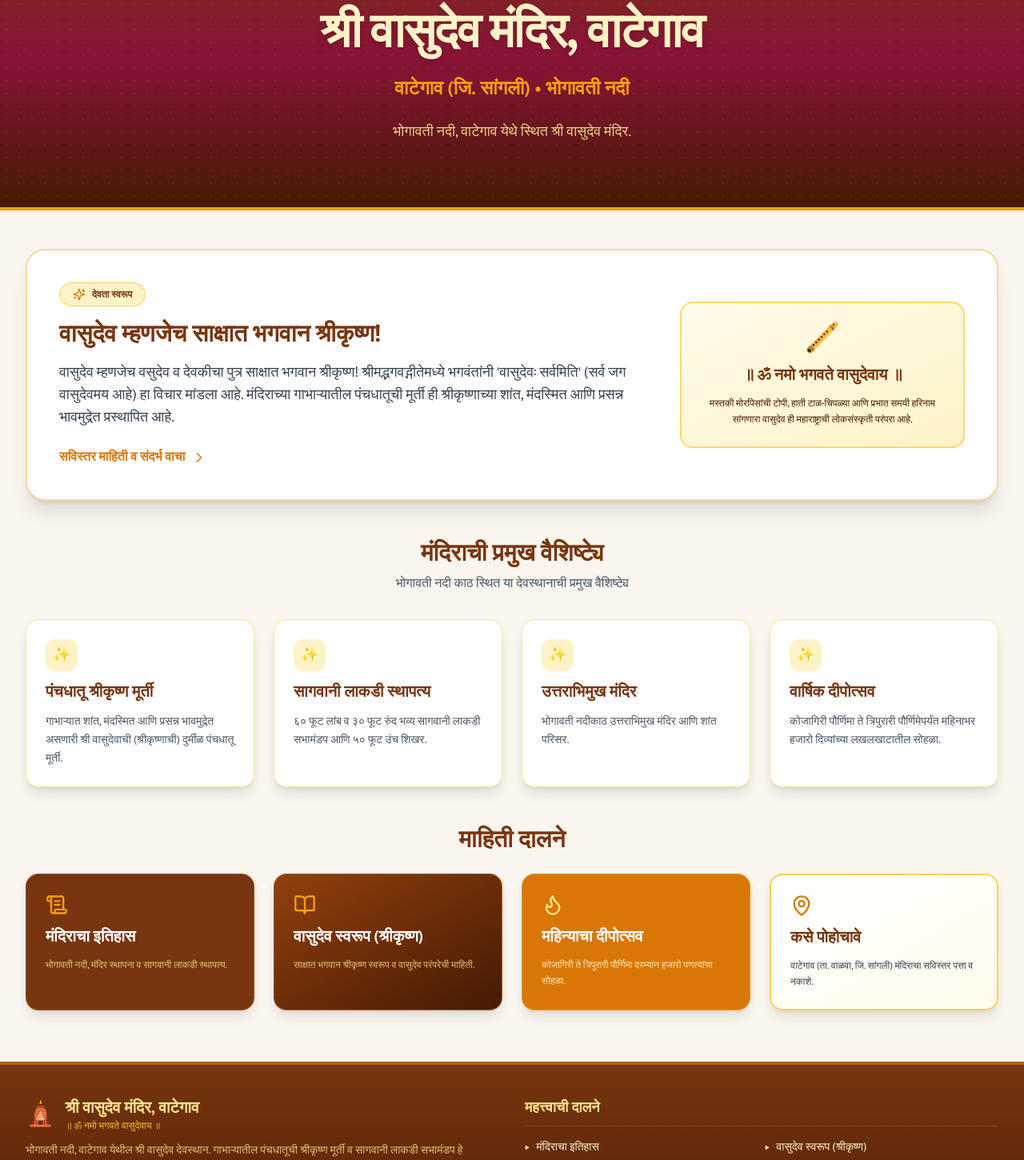
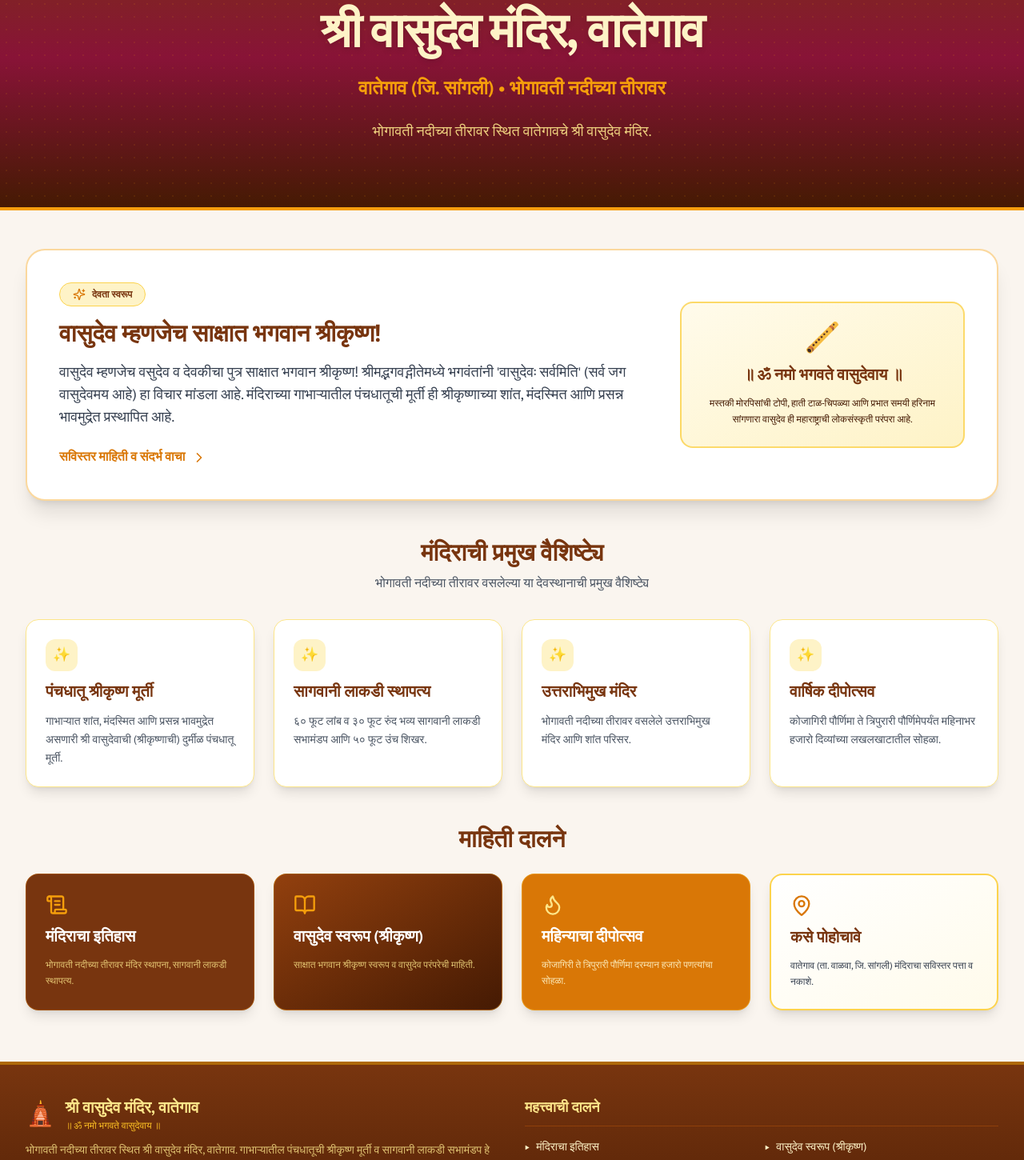
Before and after one commit to Kaustubh-465/Vasudev-Mandir, a Next.js app: page / in a window 1280 px wide. Shown: the part 197-1647 px from the top of the page at 80% size. Built offline with nearby package versions, Linux system fonts and the light colour scheme.

Commit message:
Use clean geographical river phrasing like Bhogawati nadichya tiravar without devotional mix

```diff
--- a/src/app/page.tsx
+++ b/src/app/page.tsx
@@ -41,8 +41,8 @@ export default function HomePage() {
 
           <p className="text-base sm:text-lg text-amber-200/90 font-devanagari max-w-xl mx-auto leading-relaxed">
             {language === "mr"
-              ? "भोगावती नदी, वाटेगाव येथे स्थित श्री वासुदेव मंदिर."
-              : "Shree Vasudev Mandir situated along Bhogawati river in Wategaon (Sangli)."}
+              ? "भोगावती नदीच्या तीरावर स्थित वातेगावचे श्री वासुदेव मंदिर."
+              : "Shree Vasudev Mandir situated on the banks of Bhogawati river in Wategaon (Sangli)."}
           </p>
         </div>
       </section>
@@ -103,8 +103,8 @@ export default function HomePage() {
           </h2>
           <p className="text-gray-600 font-devanagari max-w-xl mx-auto">
             {language === "mr"
-              ? "भोगावती नदी काठ स्थित या देवस्थानाची प्रमुख वैशिष्ट्ये"
-              : "Key highlights of the shrine situated along Bhogawati river"}
+              ? "भोगावती नदीच्या तीरावर वसलेल्या या देवस्थानाची प्रमुख वैशिष्ट्ये"
+              : "Key highlights of the shrine situated on the banks of Bhogawati river"}
           </p>
         </div>
 
@@ -147,7 +147,7 @@ export default function HomePage() {
             </h3>
             <p className="text-xs text-amber-200/80 font-devanagari leading-relaxed">
               {language === "mr"
-                ? "भोगावती नदी, मंदिर स्थापना व सागवानी लाकडी स्थापत्य."
+                ? "भोगावती नदीच्या तीरावर मंदिर स्थापना, सागवानी लाकडी स्थापत्य."
                 : "Historical background, teakwood mandap construction, and Divekar heritage."}
             </p>
           </Link>
@@ -192,7 +192,7 @@ export default function HomePage() {
             </h3>
             <p className="text-xs text-gray-700 font-devanagari leading-relaxed">
               {language === "mr"
-                ? "वाटेगाव (ता. वाळवा, जि. सांगली) मंदिराचा सविस्तर पत्ता व नकाशे."
+                ? "वातेगाव (ता. वाळवा, जि. सांगली) मंदिराचा सविस्तर पत्ता व नकाशे."
                 : "Detailed address, road/bus routes, and Google Maps location pin."}
             </p>
           </Link>
--- a/src/components/Footer.tsx
+++ b/src/components/Footer.tsx
@@ -18,7 +18,7 @@ export function Footer() {
               <span className="text-3xl">🛕</span>
               <div>
                 <h2 className="text-xl font-bold text-amber-200 font-devanagari">
-                  {language === "mr" ? "श्री वासुदेव मंदिर, वाटेगाव" : "Shree Vasudev Mandir, Wategaon"}
+                  {language === "mr" ? "श्री वासुदेव मंदिर, वातेगाव" : "Shree Vasudev Mandir, Wategaon"}
                 </h2>
                 <p className="text-xs text-amber-400 font-devanagari">
                   {language === "mr" ? "॥ ॐ नमो भगवते वासुदेवाय ॥" : "॥ Om Namo Bhagavate Vasudevaya ॥"}
@@ -27,8 +27,8 @@ export function Footer() {
             </div>
             <p className="text-sm text-amber-200/80 leading-relaxed font-devanagari">
               {language === "mr"
-                ? "भोगावती नदी, वाटेगाव येथील श्री वासुदेव देवस्थान. गाभाऱ्यातील पंचधातूची श्रीकृष्ण मूर्ती व सागवानी लाकडी सभामंडप हे वाटेगावचे मुख्य स्थान आहे."
-                : "Shrine of Shree Vasudev along Bhogawati river in Wategaon. Features a Panchadhatu Krishna idol & teakwood assembly hall."}
+                ? "भोगावती नदीच्या तीरावर स्थित श्री वासुदेव मंदिर, वातेगाव. गाभाऱ्यातील पंचधातूची श्रीकृष्ण मूर्ती व सागवानी लाकडी सभामंडप हे वातेगावचे मुख्य स्थान आहे."
+                : "Shrine of Shree Vasudev situated on the banks of Bhogawati river in Wategaon. Features a Panchadhatu Krishna idol & teakwood assembly hall."}
             </p>
             <div className="inline-flex items-center space-x-2 bg-amber-900/60 px-3 py-1.5 rounded-full text-xs text-amber-300 border border-amber-600/40 font-devanagari">
               <Landmark className="w-4 h-4 text-temple-gold" />
@@ -75,7 +75,7 @@ export function Footer() {
           <p className="font-devanagari">
             © {new Date().getFullYear()}{" "}
             {language === "mr"
-              ? "श्री वासुदेव मंदिर देवस्थान, वाटेगाव (जि. सांगली). सर्व हक्क राखीव."
+              ? "श्री वासुदेव मंदिर देवस्थान, वातेगाव (जि. सांगली). सर्व हक्क राखीव."
               : "Shree Vasudev Mandir Devasthan, Wategaon (Sangli). All rights reserved."}
           </p>
           <div className="flex items-center space-x-2 font-devanagari">
--- a/src/data/templeInfo.ts
+++ b/src/data/templeInfo.ts
@@ -24,32 +24,32 @@ export interface TempleData {
 
 export const templeData: TempleData = {
   title: {
-    mr: "श्री वासुदेव मंदिर, वाटेगाव",
+    mr: "श्री वासुदेव मंदिर, वातेगाव",
     en: "Shree Vasudev Mandir, Wategaon",
   },
   subtitle: {
-    mr: "वाटेगाव (जि. सांगली) • भोगावती नदी",
-    en: "Wategaon (Sangli) • Bhogawati River",
+    mr: "वातेगाव (जि. सांगली) • भोगावती नदीच्या तीरावर",
+    en: "Wategaon (Sangli) • On the banks of Bhogawati river",
   },
   tagline: {
-    mr: "॥ ॐ नमो भगवते वासुदेवाय ॥ • भोगावती नदी, वाटेगाव",
-    en: "॥ Om Namo Bhagavate Vasudevaya ॥ • Bhogawati River, Wategaon",
+    mr: "॥ ॐ नमो भगवते वासुदेवाय ॥ • भोगावती नदीच्या तीरावर स्थित श्री वासुदेव मंदिर",
+    en: "॥ Om Namo Bhagavate Vasudevaya ॥ • Shree Vasudev Mandir situated on the banks of Bhogawati river",
   },
   location: {
-    village: { mr: "वाटेगाव", en: "Wategaon" },
+    village: { mr: "वातेगाव", en: "Wategaon" },
     taluka: { mr: "वाळवा", en: "Walwa" },
     district: { mr: "सांगली", en: "Sangli" },
     state: { mr: "महाराष्ट्र", en: "Maharashtra" },
     fullAddress: {
-      mr: "भोगावती नदी, वाटेगाव, तालुका वाळवा, जिल्हा सांगली - ४१५४१०, महाराष्ट्र",
-      en: "Bhogawati River, Wategaon, Taluka Walwa, District Sangli - 415410, Maharashtra",
+      mr: "भोगावती नदीच्या काठी, वातेगाव, तालुका वाळवा, जिल्हा सांगली - ४१५४१०, महाराष्ट्र",
+      en: "Bhogawati River Bank, Wategaon, Taluka Walwa, District Sangli - 415410, Maharashtra",
     },
     river: { mr: "भोगावती नदी", en: "Bhogawati River" },
     googleMapsUrl: "https://maps.google.com/?q=Wategaon+Sangli+Maharashtra",
     coordinates: { lat: 17.0784, lng: 74.2718 },
   },
   quickStats: [
-    { label: { mr: "स्थान", en: "Location" }, value: { mr: "वाटेगाव (सांगली)", en: "Wategaon (Sangli)" } },
+    { label: { mr: "स्थान", en: "Location" }, value: { mr: "वातेगाव (सांगली)", en: "Wategaon (Sangli)" } },
     { label: { mr: "नदी", en: "River" }, value: { mr: "भोगावती नदी", en: "Bhogawati River" } },
     { label: { mr: "मुख्य देवता", en: "Main Deity" }, value: { mr: "श्री वासुदेव (श्रीकृष्ण)", en: "Shree Vasudev (Krishna)" } },
     { label: { mr: "वार्षिक उत्सव", en: "Annual Festival" }, value: { mr: "महिन्याचा दीपोत्सव", en: "Month-long Deepotsav" } },
@@ -72,8 +72,8 @@ export const templeData: TempleData = {
     {
       title: { mr: "उत्तराभिमुख मंदिर", en: "North-facing Layout" },
       desc: {
-        mr: "भोगावती नदीकाठ उत्तराभिमुख मंदिर आणि शांत परिसर.",
-        en: "North-facing layout situated along Bhogawati river.",
+        mr: "भोगावती नदीच्या तीरावर वसलेले उत्तराभिमुख मंदिर आणि शांत परिसर.",
+        en: "North-facing layout situated along the banks of Bhogawati river.",
       },
     },
     {
```
